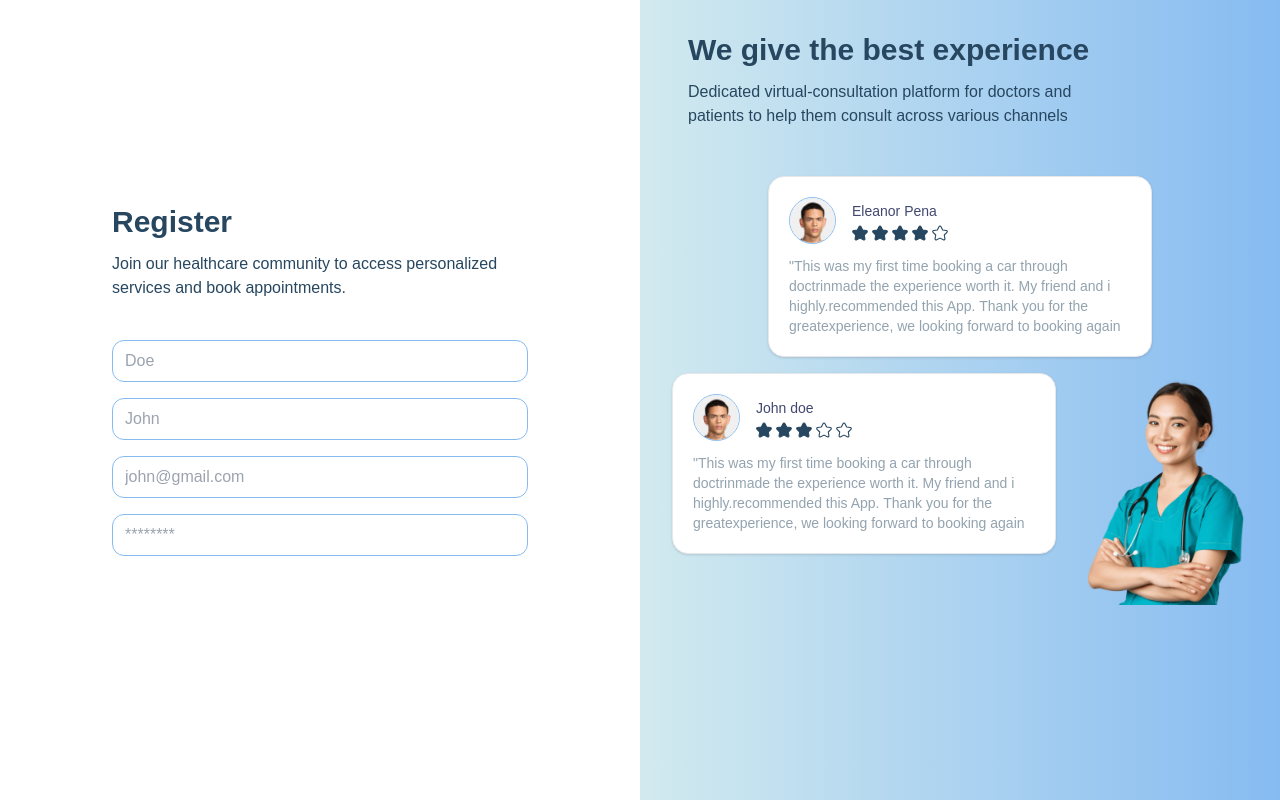
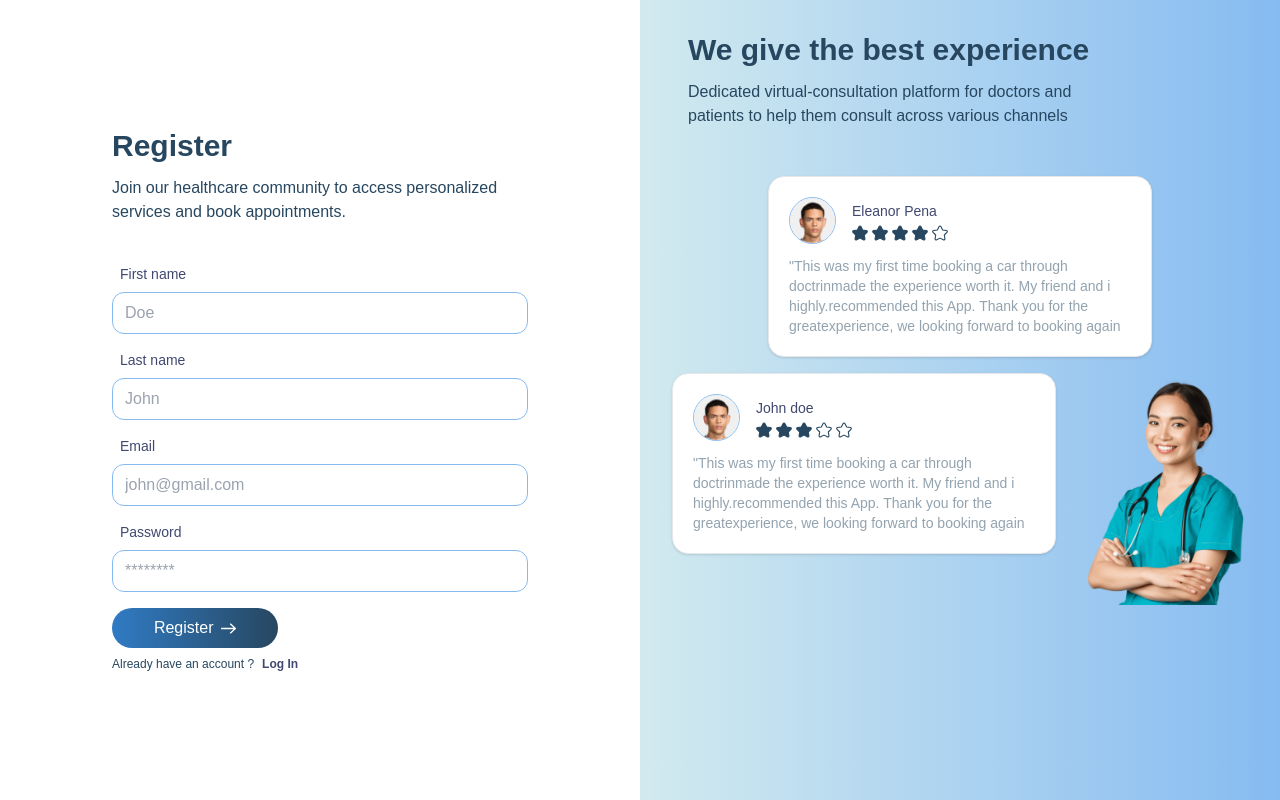
Before and after one commit to SergeCodeur/figma-to-code-ed2-week4, a Next.js app: page /auth/sign-up in a window 1280 px wide. Built offline with nearby package versions, Linux system fonts and the light colour scheme.

Commit message:
build(component): register,sign-in & sign-up

```diff
--- /dev/null
+++ b/src/app/auth/recover-password/page.tsx
@@ -0,0 +1,48 @@
+import Link from "next/link";
+import React from "react";
+import Arrow from "../ui/arrow";
+import Button from "../ui/button";
+import Input from "../ui/input";
+
+const RecoverPassword = () => {
+	return (
+		<div className="flex flex-col justify-center items-center space-y-10">
+			<div className="flex flex-col space-y-3 ">
+				<span className="font-extrabold text-3xl text-primary-900">
+					Forgot Password
+				</span>
+				<span className="text-base text-primary-900">
+					Enter your email to reset your password.
+				</span>
+			</div>
+			<div className="flex flex-col space-y-4 w-full">
+				<div className="flex flex-col space-y-2">
+					<label className="ml-2 text-primary-100 text-sm">Email</label>
+
+					<Input
+						className="input-block"
+						placeholder="john@gmail.com"
+						type="email"
+					/>
+				</div>
+
+				<div className="flex space-x-2">
+					<Button
+						className="py-2 text-center bg-gradient-to-r from-primary-400
+				 to-primary-900 rounded-full w-full"
+					>
+						<span className="text-white text-base">Submit</span>
+					</Button>
+					<Button
+						className="py-2 text-center bg-gradient-to-r from-gray-500
+				 to-gray-800 rounded-full w-full"
+					>
+						<span className="text-white text-base">Cancel</span>
+					</Button>
+				</div>
+			</div>
+		</div>
+	);
+};
+
+export default RecoverPassword;
--- a/src/app/auth/sign-in/page.tsx
+++ b/src/app/auth/sign-in/page.tsx
@@ -1,7 +1,55 @@
+import Link from "next/link";
 import React from "react";
+import Arrow from "../ui/arrow";
+import Button from "../ui/button";
+import Input from "../ui/input";
 
 const SignIn = () => {
-	return <div>totto</div>;
+	return (
+		<div className="flex flex-col justify-center items-center space-y-10">
+			<div className="flex flex-col space-y-3 ">
+				<span className="font-extrabold text-3xl text-primary-900">Log In</span>
+				<span className="text-base text-primary-900">
+					Welcome back! Enter your email and password to access your account.
+				</span>
+			</div>
+			<div className="flex flex-col space-y-4 w-full">
+				<div className="flex flex-col space-y-2">
+					<label className="ml-2 text-primary-100 text-sm">Email</label>
+
+					<Input
+						className="input-block"
+						placeholder="john@gmail.com"
+						type="email"
+					/>
+				</div>
+				<div className="flex flex-col space-y-2">
+					<label className="ml-2 text-primary-100 text-sm">Password</label>
+
+					<Input
+						className="input-block"
+						placeholder="********"
+						type="password"
+					/>
+				</div>
+				<div className="flex flex-col space-y-2">
+					<Button
+						className="flex py-2 text-center bg-gradient-to-r from-primary-400
+				 to-primary-900 rounded-full w-2/5 justify-center items-center space-x-2"
+					>
+						<span className="text-white text-base">Log in</span>
+						<Arrow />
+					</Button>
+					<span className="text-xs text-primary-900">
+						Don't have an account?
+						<Link href="/" className="text-primary-100 ml-2 font-extrabold">
+							Create an Account
+						</Link>
+					</span>
+				</div>
+			</div>
+		</div>
+	);
 };
 
 export default SignIn;
--- a/src/app/auth/sign-up/page.tsx
+++ b/src/app/auth/sign-up/page.tsx
@@ -1,5 +1,8 @@
 import React from "react";
 import Input from "../ui/input";
+import Button from "../ui/button";
+import Arrow from "../ui/arrow";
+import Link from "next/link";
 
 const SignUp = () => {
 	return (
@@ -14,16 +17,48 @@ const SignUp = () => {
 				</span>
 			</div>
 			<div className="flex flex-col space-y-4 w-full">
+				<div className="flex flex-col space-y-2">
+					<label className="ml-2 text-primary-100 text-sm">First name</label>
 					<Input className="input-block" placeholder="Doe" type="text" />
+				</div>
+				<div className="flex flex-col space-y-2">
+					<label className="ml-2 text-primary-100 text-sm">Last name</label>
 					<Input className="input-block" placeholder="John" type="text" />
+				</div>
+				<div className="flex flex-col space-y-2">
+					<label className="ml-2 text-primary-100 text-sm">Email</label>
+
 					<Input
 						className="input-block"
 						placeholder="john@gmail.com"
 						type="email"
 					/>
-				<Input className="input-block" placeholder="********" type="password" />
 				</div>
-			<div></div>
+				<div className="flex flex-col space-y-2">
+					<label className="ml-2 text-primary-100 text-sm">Password</label>
+
+					<Input
+						className="input-block"
+						placeholder="********"
+						type="password"
+					/>
+				</div>
+				<div className="flex flex-col space-y-2">
+					<Button
+						className="flex py-2 text-center bg-gradient-to-r from-primary-400
+				 to-primary-900 rounded-full w-2/5 justify-center items-center space-x-2"
+					>
+						<span className="text-white text-base">Register</span>
+						<Arrow />
+					</Button>
+					<span className="text-xs text-primary-900">
+						Already have an account ?
+						<Link href="/" className="text-primary-100 ml-2 font-extrabold">
+							Log In
+						</Link>
+					</span>
+				</div>
+			</div>
 		</div>
 	);
 };
--- /dev/null
+++ b/src/app/auth/ui/arrow.tsx
@@ -0,0 +1,37 @@
+import React from "react";
+
+const Arrow = () => {
+	return (
+		<svg
+			width="15"
+			height="11"
+			viewBox="0 0 15 11"
+			fill="none"
+			xmlns="http://www.w3.org/2000/svg"
+		>
+			<g clip-path="url(#clip0_2331_620)">
+				<g clip-path="url(#clip1_2331_620)">
+					<path
+						d="M14.8004 5.96239L10.0276 10.4624C9.89901 10.5795 9.72677 10.6443 9.54801 10.6428C9.36921 10.6414 9.19821 10.5738 9.07179 10.4546C8.9454 10.3354 8.8737 10.1741 8.87211 10.0056C8.87057 9.83702 8.93931 9.67463 9.06351 9.55339L12.6724 6.15075H0.681823C0.500996 6.15075 0.327569 6.08303 0.199702 5.96248C0.071835 5.84192 0 5.67842 0 5.50789C0 5.3374 0.071835 5.1739 0.199702 5.05335C0.327569 4.93279 0.500996 4.86503 0.681823 4.86503H12.6724L9.06351 1.4624C8.99837 1.4031 8.94643 1.33217 8.91069 1.25374C8.87499 1.1753 8.85617 1.09095 8.85536 1.00559C8.85459 0.920231 8.87181 0.835583 8.9061 0.756578C8.94039 0.677573 8.99104 0.605796 9.05503 0.545437C9.11906 0.485077 9.19517 0.437342 9.279 0.405018C9.36279 0.372695 9.45257 0.35643 9.54309 0.357171C9.63364 0.357914 9.72309 0.375648 9.80627 0.409339C9.88946 0.443031 9.96471 0.492004 10.0276 0.553404L14.8004 5.05339C14.9282 5.17395 15 5.33745 15 5.50789C15 5.67838 14.9282 5.84183 14.8004 5.96239Z"
+						fill="white"
+					/>
+				</g>
+			</g>
+			<defs>
+				<clipPath id="clip0_2331_620">
+					<rect width="15" height="11" fill="white" />
+				</clipPath>
+				<clipPath id="clip1_2331_620">
+					<rect
+						width="15"
+						height="10.2857"
+						fill="white"
+						transform="translate(0 0.357147)"
+					/>
+				</clipPath>
+			</defs>
+		</svg>
+	);
+};
+
+export default Arrow;
--- a/tailwind.config.ts
+++ b/tailwind.config.ts
@@ -14,6 +14,7 @@ const config: Config = {
 				primary: {
 					50: "#27476080",
 					100: "#414870",
+					400: "#307BC4",
 					200: "#D2EAEF",
 					300: "#86BBF1",
 					900: "#274760",
```
Lines whose indentation alone changed are shown as unchanged.
